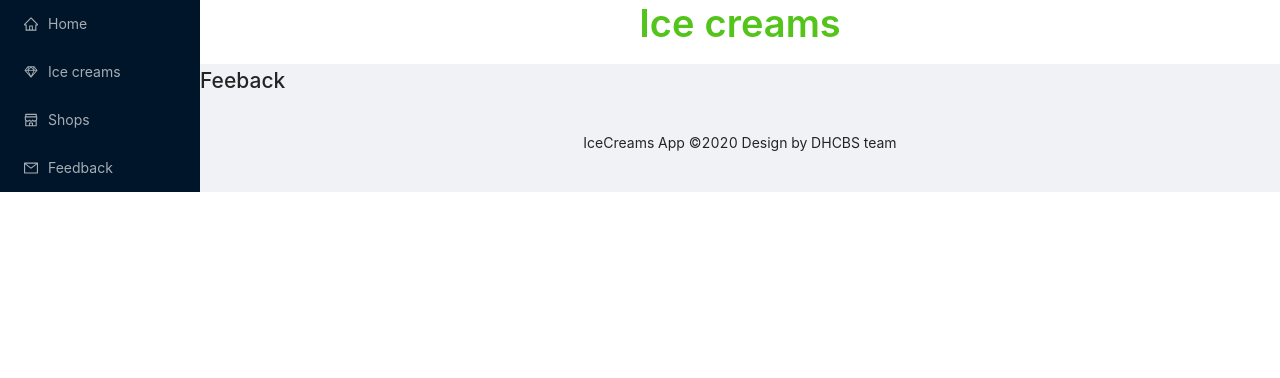
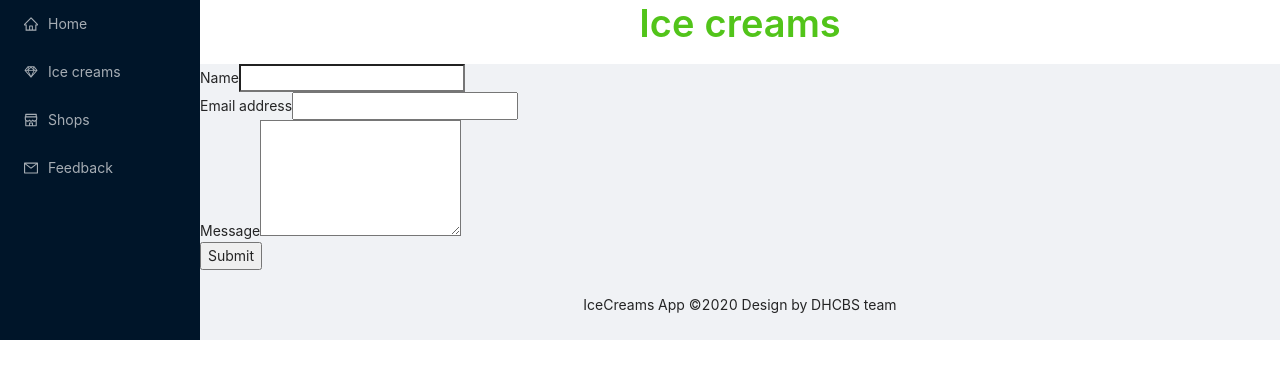
Before and after one commit to dinhson2905/itss2-frontend, a React (Create React App) app: page /feedback in a window 1280 px wide. Shown: the top 378 px of the page. Built offline with nearby package versions, Linux system fonts and the light colour scheme.

Commit message:
add feedback form

```diff
--- a/src/pages/Feedback.js
+++ b/src/pages/Feedback.js
@@ -1,3 +1,66 @@
-export default function Feedback() {
-    return <h2>Feeback</h2>;
+import React from 'react';
+import axios from 'axios';
+
+export default class Feedback extends React.Component {
+
+  constructor(props) {
+    super(props);
+    this.state = {
+      name: '',
+      email: '',
+      message: ''
+    }
+  }
+  render() {
+  return (
+    <div className="App">
+      <form id="contact-form" onSubmit={this.handleSubmit.bind(this)} method="POST">
+        <div className="form-group">
+          <label htmlFor="name">Name</label>
+          <input type="text" className="form-control" value={this.state.name} onChange={this.onNameChange.bind(this)} />
+        </div>
+        <div className="form-group">
+          <label htmlFor="exampleInputEmail1">Email address</label>
+          <input type="email" className="form-control" aria-describedby="emailHelp" value={this.state.email} onChange={this.onEmailChange.bind(this)} />
+        </div>
+        <div className="form-group">
+          <label htmlFor="message">Message</label>
+          <textarea className="form-control" rows="5" value={this.state.message} onChange={this.onMessageChange.bind(this)} />
+        </div>
+        <button type="submit" className="btn btn-primary">Submit</button>
+      </form>
+    </div>
+  );
+  }
+  onNameChange(event) {
+    this.setState({name: event.target.value})
+  }
+
+  onEmailChange(event) {
+    this.setState({email: event.target.value})
+  }
+
+  onMessageChange(event) {
+    this.setState({message: event.target.value})
+  }
+
+  handleSubmit(e) {
+    e.preventDefault();
+    console.log(this.state);
+    axios({
+      method: "POST",
+      url:"http://localhost:5000/send",
+      data:  this.state
+    }).then((response)=>{
+      if (response.data.status === 'success') {
+        alert("Message Sent.");
+        this.resetForm()
+      } else if (response.data.status === 'fail') {
+        alert("Message failed to send.")
+      }
+    })
+  }
+  resetForm(){
+    this.setState({name: '', email: '', message: ''})
+  }
 }
```
